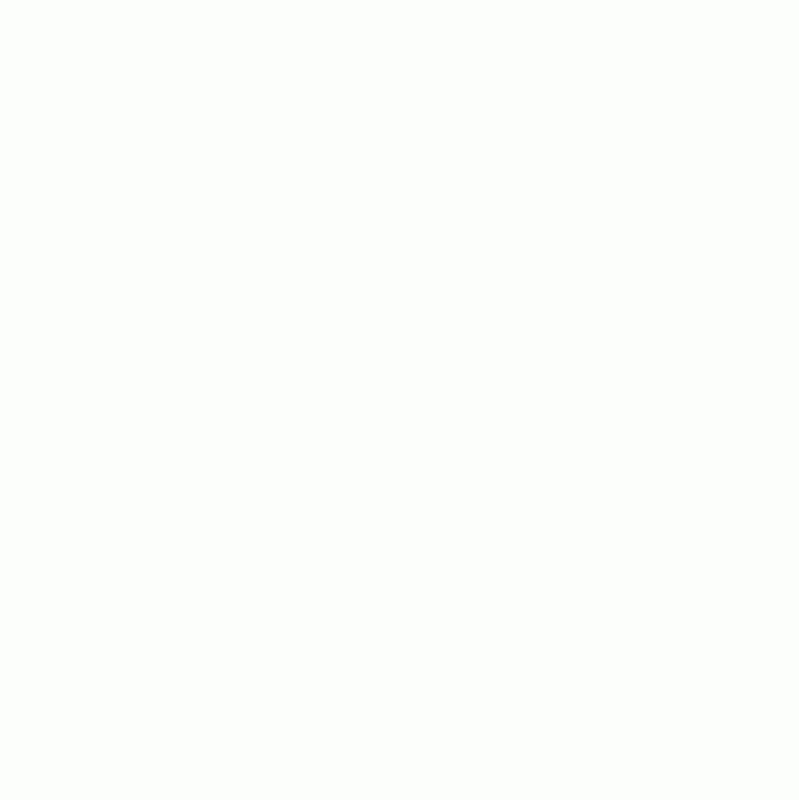
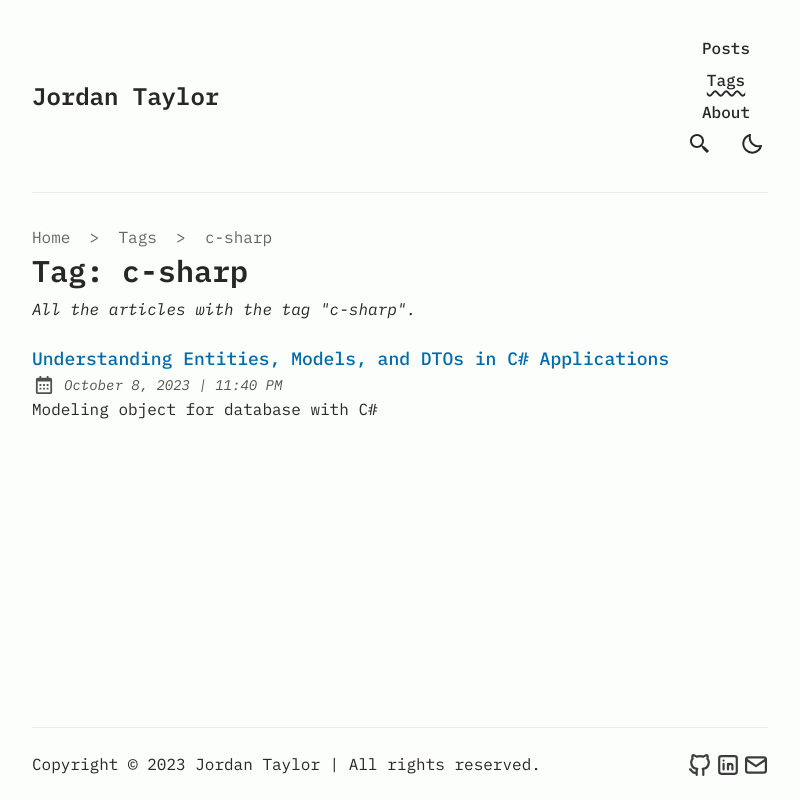
Before and after one commit to JustJordanT/jts-website, an Astro site: page /tags/c-sharp in a window 1280 px wide. Before the commit this address had no page. Shown: the whole page, without its empty margins (240-1039 px from the left). Built offline with nearby package versions, Linux system fonts and the light colour scheme; Astro itself is replaced by a stand-in of ours; some packages are replaced by stand-ins of ours.

Commit message:
fix -  changed c# tag to c-sharp

```diff
--- a/src/content/blog/c-sharp-entity-model-dtos.md
+++ b/src/content/blog/c-sharp-entity-model-dtos.md
@@ -6,7 +6,7 @@ postSlug: c-sharp-entity-model-dto
 featured: false
 draft: false
 tags:
-  - c#
+  - c-sharp
   - database-modeling
   - oop
   - software engineering
```
